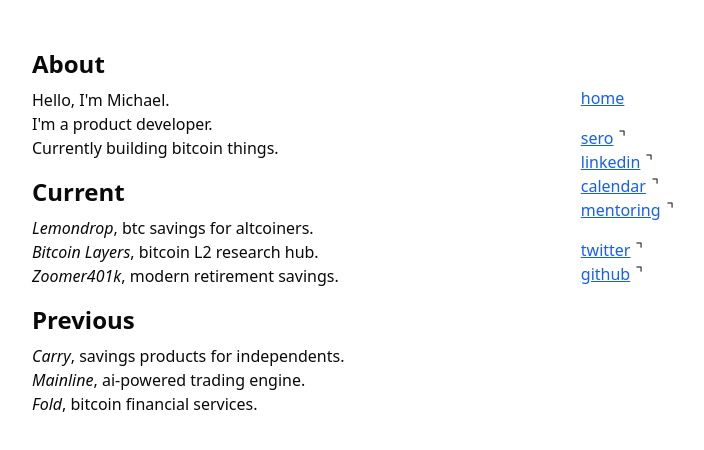
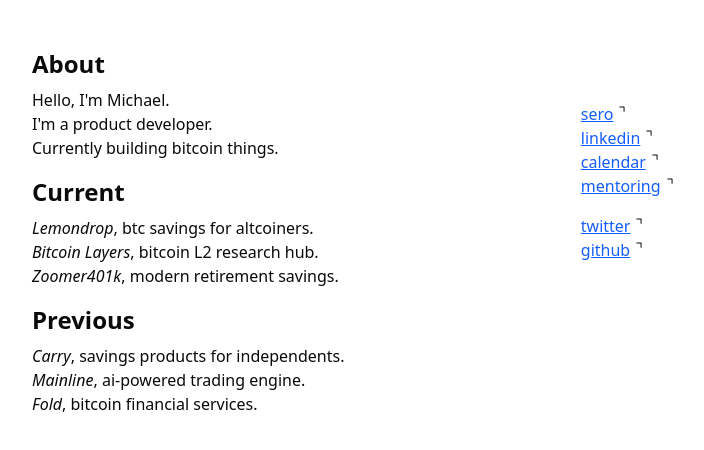
Before and after one commit to bolander72/boland.co, an Astro site: page / in a window 1280 px wide. Shown: the whole page, without its empty margins (269-973 px from the left). Built offline with nearby package versions, Linux system fonts and the light colour scheme; Astro itself is replaced by a stand-in of ours.

Commit message:
Update links

```diff
--- a/src/layouts/Layout.astro
+++ b/src/layouts/Layout.astro
@@ -82,7 +82,7 @@ const {
             >
                 <div class="grid grid-cols-1 gap-4 w-full md:grid-cols-1">
                     <div class="flex flex-col">
-                        <span><a href="/">home</a></span>
+                        <!-- <span><a href="/">home</a></span> -->
                         <!-- <span><a href="/about">about</a></span> -->
                         <!-- <span><a href="/writing">writing</a></span>
                         <span><a href="/streams">streams</a></span> -->
```
